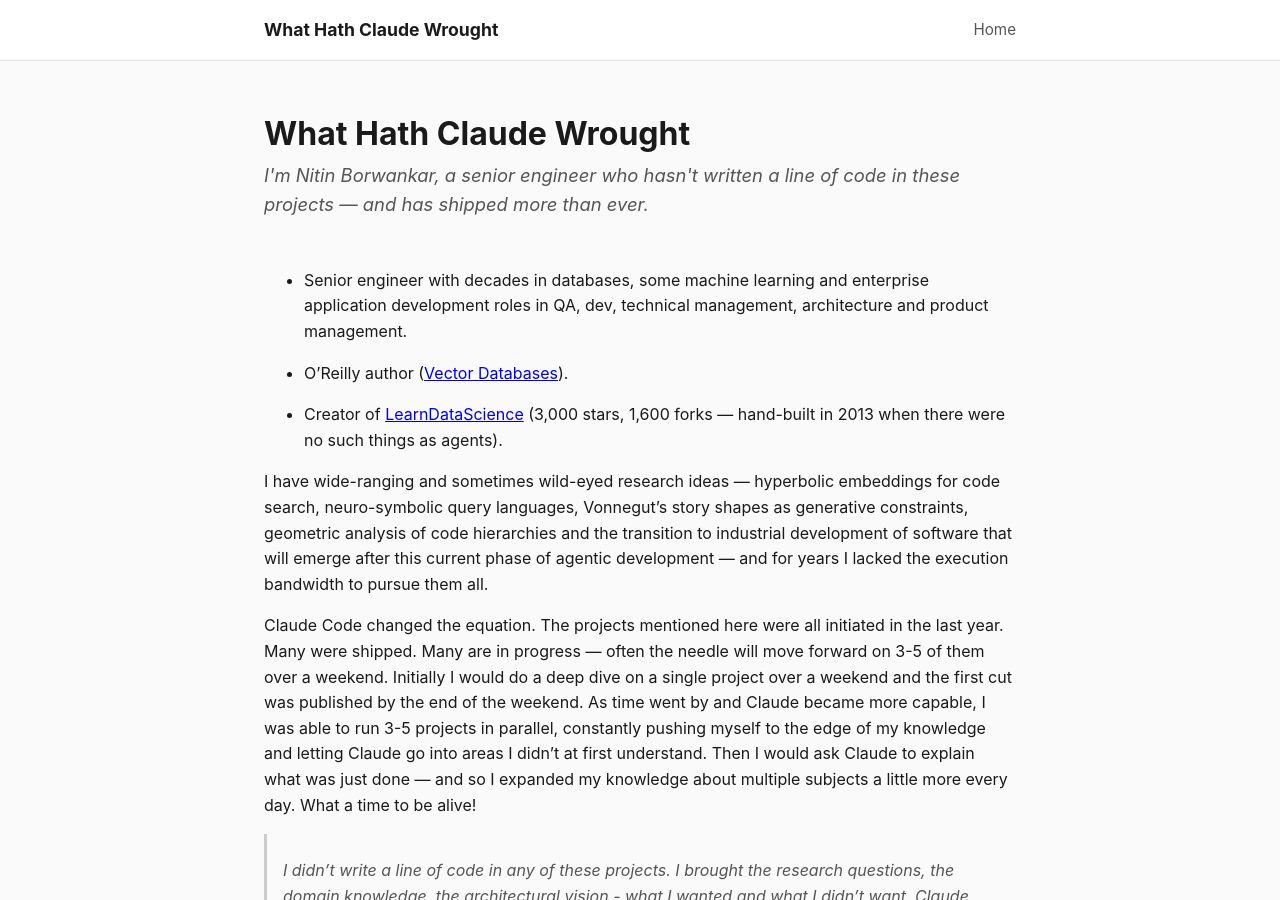
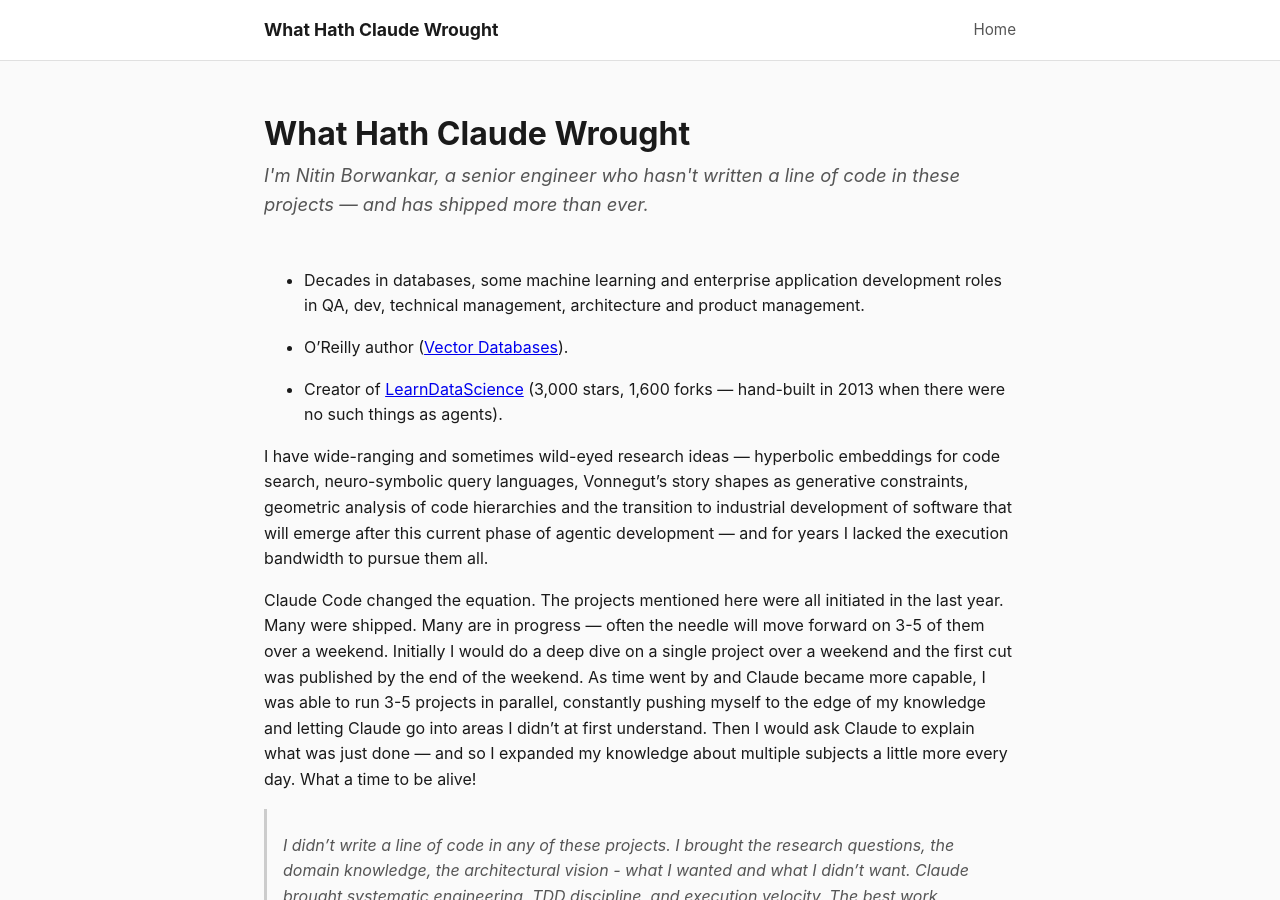
Before and after one commit to nborwankar/what-hath-claude-wrought, a Jekyll site: the page built from index.md, in a window 1280 px wide and 900 px high. Built offline with Jekyll 4.4.1, drawn with Linux system fonts in a browser that asks for light colours.

Commit message:
fixed typo in repo name for VectorDatabaseBook

```diff
--- a/index.md
+++ b/index.md
@@ -8,9 +8,9 @@
   <p class="tagline">I'm Nitin Borwankar, a senior engineer who hasn't written a line of code in these projects — and has shipped more than ever.</p>
 </div>
 
-* Senior engineer with decades in databases, some machine learning and enterprise application development roles in QA, dev, technical management, architecture and product management.
+* Decades in databases, some machine learning and enterprise application development roles in QA, dev, technical management, architecture and product management.
 
-* O'Reilly author ([Vector Databases](https://github.com/nborwankar/VectorDatabasesBook)).
+* O'Reilly author ([Vector Databases](https://github.com/nborwankar/VectorDatabaseBook)).
 
 * Creator of [LearnDataScience](https://github.com/nborwankar/LearnDataScience) (3,000 stars, 1,600 forks — hand-built in 2013 when there were no such things as agents).
 
```
